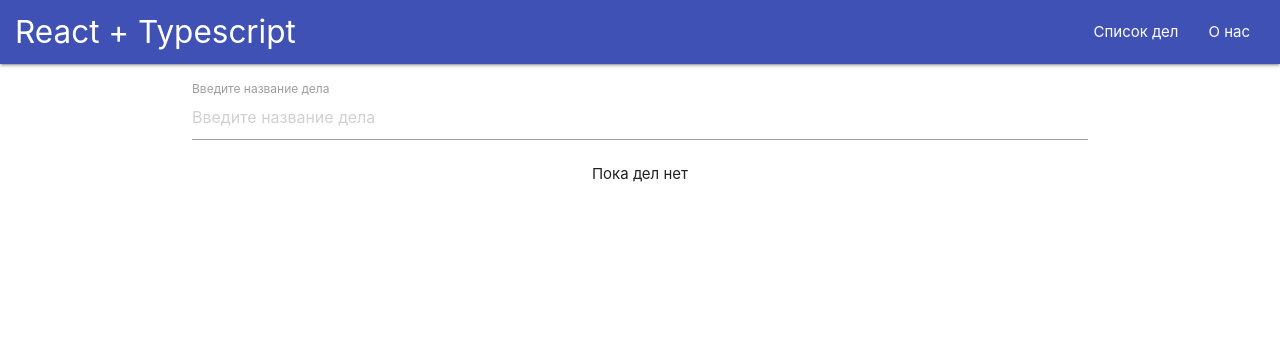
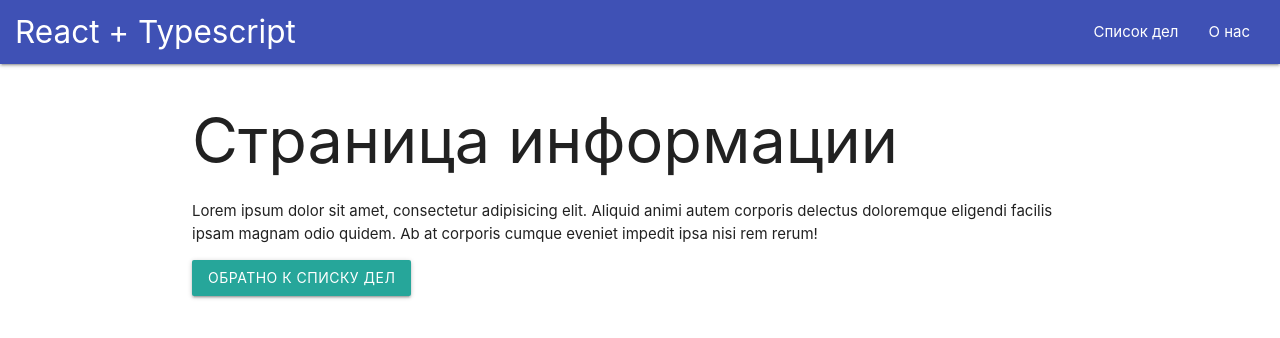
Before and after one commit to krylovsergey1999/reactts, a React (Create React App) app: page /about in a window 1280 px wide. Shown: the top 338 px of the page. Built offline with nearby package versions, Linux system fonts and the light colour scheme.

Commit message:
Настройка Router

```diff
--- a/package.json
+++ b/package.json
@@ -7,8 +7,10 @@
     "@types/node": "12.12.14",
     "@types/react": "16.9.14",
     "@types/react-dom": "16.9.4",
+    "@types/react-router-dom": "^5.1.3",
     "react": "^16.12.0",
     "react-dom": "^16.12.0",
+    "react-router-dom": "^5.1.2",
     "react-scripts": "3.2.0",
     "typescript": "3.7.2"
   },
--- a/src/App.tsx
+++ b/src/App.tsx
@@ -1,56 +1,20 @@
-import React, {useState, useEffect} from 'react';
+import React from 'react';
 import Navbar from './components/navbar';
-import ToDoForm from "./components/todo-form/todo-form";
-import ToDoList from "./components/todo-list/todo-list";
-import {IToDo} from "./components/interfaces";
+import {BrowserRouter, Switch, Route} from 'react-router-dom';
+import TodoPage from "./pages/TodoPage";
+import AboutPage from "./pages/AboutPage";
 
 const App: React.FC = () => {
-    const [todos, setTodos] = useState<IToDo[]>([]);
-
-    useEffect(() => {
-        const saved: IToDo[] = JSON.parse(localStorage.getItem('todos') || '[]') as IToDo[];
-        setTodos(saved);
-    }, []);
-
-    useEffect(() => {
-        localStorage.setItem('todos', JSON.stringify(todos));
-    }, [todos]);
-
-    const addHanler = (title: string) => {
-        console.log('add new todo', title);
-        const newToDo: IToDo = {
-            title: title,
-            id: Date.now(),
-            completed: false
-        };
-        // setTodos([newToDo, ...todos]) - не лучший код т.к асинхронность может накосячить
-        setTodos(prev => [newToDo, ...prev])
-    };
-
-    const toggleHandler = (id: number) => {
-        setTodos(prev => prev.map(todo => {
-            if (todo.id === id) {
-                todo.completed = !todo.completed;
-            }
-            return todo;
-        }))
-    };
-
-    const removeHandler = (id: number) => {
-        const shoudRemove = window.confirm('Вы уверены что хотите удалить элемент?');
-        if (shoudRemove) {
-            setTodos(prev => prev.filter(todo => todo.id !== id))
-        }
-    };
-
     return (
-        <>
+        <BrowserRouter>
             <Navbar/>
             <div className="container">
-                <ToDoForm onAdd={addHanler}/>
-                <ToDoList todos={todos} onRemove={removeHandler} onToggle={toggleHandler}/>
+                <Switch>
+                    <Route component={TodoPage} path="/" exact />
+                    <Route component={AboutPage} path="/about"/>
+                </Switch>
             </div>
-        </>
+        </BrowserRouter>
     );
 };
 
--- a/src/components/navbar/navbar.tsx
+++ b/src/components/navbar/navbar.tsx
@@ -1,13 +1,14 @@
 import React from 'react';
+import {NavLink} from 'react-router-dom';
 
 const Navbar: React.FC = () => {
     return (
         <nav>
             <div className="nav-wrapper indigo px1">
-                <a href="/" className="brand-logo">React + Typescript</a>
+                <NavLink to="/" className="brand-logo">React + Typescript</NavLink>
                 <ul className="right hide-on-med-and-down">
-                    <li><a href="/">Список дел</a></li>
-                    <li><a href="/">О нас</a></li>
+                    <li><NavLink to="/">Список дел</NavLink></li>
+                    <li><NavLink to="/about">О нас</NavLink></li>
                 </ul>
             </div>
         </nav>
--- a/src/components/todo-form/todo-form.tsx
+++ b/src/components/todo-form/todo-form.tsx
@@ -1,4 +1,4 @@
-import React, {useRef} from 'react';
+import React,{useRef} from 'react'
 import './todo-form.css';
 
 interface ToDoFormProps {
--- /dev/null
+++ b/src/pages/AboutPage.tsx
@@ -0,0 +1,23 @@
+import React from 'react';
+import {useHistory} from 'react-router-dom';
+
+const AboutPage: React.FC = () => {
+    const history = useHistory();
+
+    return (
+        <>
+            <h1>Страница информации</h1>
+            <p>Lorem ipsum dolor sit amet, consectetur adipisicing elit. Aliquid animi autem corporis delectus
+                doloremque eligendi facilis ipsam magnam odio quidem. Ab at corporis cumque eveniet impedit ipsa nisi
+                rem rerum!</p>
+            <button
+                className="btn"
+                onClick={() => history.push('/')}
+            >
+                Обратно к списку дел
+            </button>
+        </>
+    )
+};
+
+export default AboutPage;
--- /dev/null
+++ b/src/pages/TodoPage.tsx
@@ -0,0 +1,53 @@
+import React, {useEffect, useState} from 'react';
+import ToDoForm from "../components/todo-form/todo-form";
+import ToDoList from "../components/todo-list/todo-list";
+import {IToDo} from "../components/interfaces";
+
+const TodoPage: React.FC = () => {
+    const [todos, setTodos] = useState<IToDo[]>([]);
+
+    useEffect(() => {
+        const saved: IToDo[] = JSON.parse(localStorage.getItem('todos') || '[]') as IToDo[];
+        setTodos(saved);
+    }, []);
+
+    useEffect(() => {
+        localStorage.setItem('todos', JSON.stringify(todos));
+    }, [todos]);
+
+    const addHanler = (title: string) => {
+        console.log('add new todo', title);
+        const newToDo: IToDo = {
+            title: title,
+            id: Date.now(),
+            completed: false
+        };
+        // setTodos([newToDo, ...todos]) - не лучший код т.к асинхронность может накосячить
+        setTodos(prev => [newToDo, ...prev])
+    };
+
+    const toggleHandler = (id: number) => {
+        setTodos(prev => prev.map(todo => {
+            if (todo.id === id) {
+                todo.completed = !todo.completed;
+            }
+            return todo;
+        }))
+    };
+
+    const removeHandler = (id: number) => {
+        const shoudRemove = window.confirm('Вы уверены что хотите удалить элемент?');
+        if (shoudRemove) {
+            setTodos(prev => prev.filter(todo => todo.id !== id))
+        }
+    };
+
+    return (
+        <>
+            <ToDoForm onAdd={addHanler}/>
+            <ToDoList todos={todos} onRemove={removeHandler} onToggle={toggleHandler}/>
+        </>
+    )
+};
+
+export default TodoPage;
```
Also changed, not shown: 2 other files (tests, documents, lock files or other folders).
